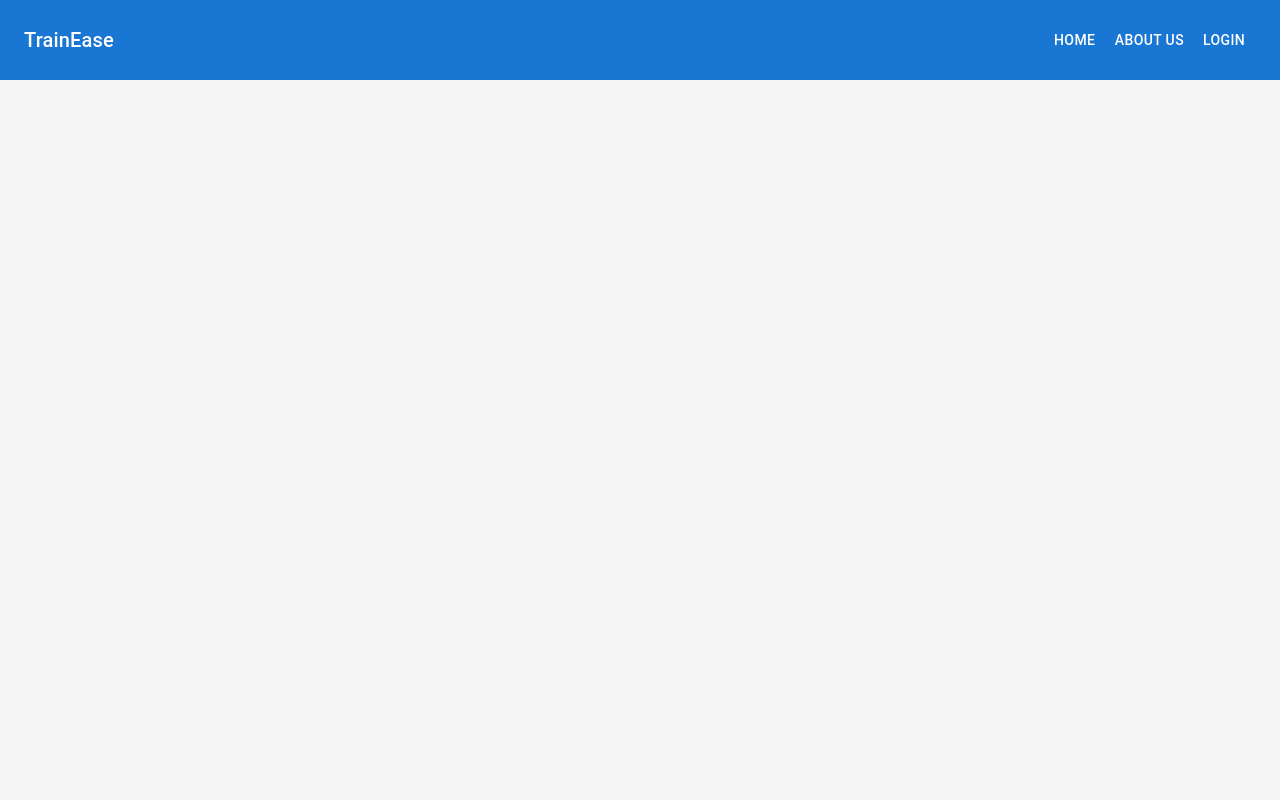
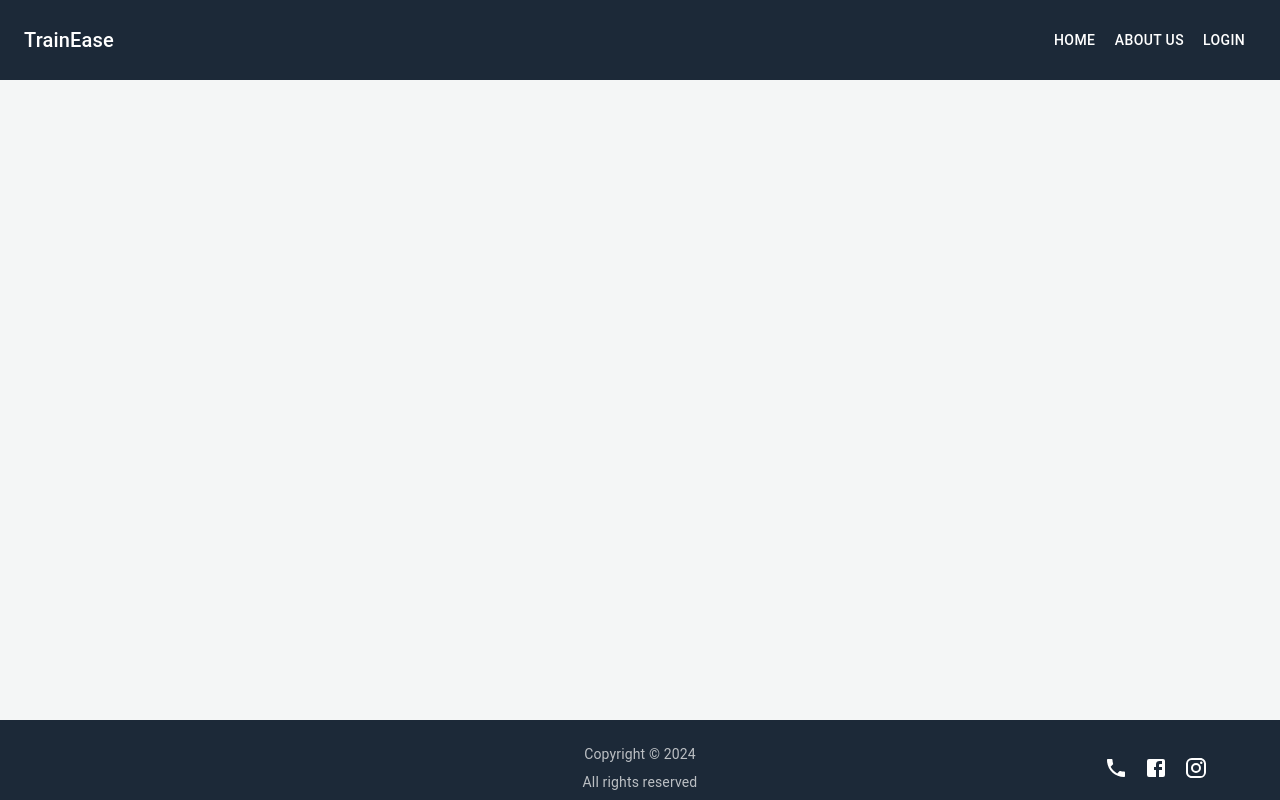
Before and after one commit to DimalshaMadushani/TrainEase-Frontend-Web, a React (Vite) app: page / in a window 1280 px wide. Built offline with nearby package versions, Linux system fonts and the light colour scheme.

Commit message:
Create a color theme

```diff
--- a/src/App.jsx
+++ b/src/App.jsx
@@ -13,14 +13,18 @@ import Profile from "./pages/Profile";
 import SeatSelection from "./pages/SeatSelection";
 import CheckOut from "./pages/CheckOut";
 import EditProfile from "./pages/EditProfile";
+import Footer from "./components/Footer";
+import theme from "./utils/theme";
+import { ThemeProvider } from "@mui/material/styles";
 
 function App() {
   return (
+    <ThemeProvider theme={theme}>
     <Box sx={{ display: "flex", flexDirection: "column", minHeight: "100vh" }}>
       <CssBaseline />
       <BrowserRouter>
         <Header />
-        <Box sx={{ flex: "1 0 auto", backgroundColor: "#f5f5f5" }}>
+        <Box sx={{ flex: "1 0 auto", backgroundColor: "#F4F6F6" }}>
           <Routes>
             <Route path="/home" element={<Home />} />
             <Route path="/schedules" element={<Schedules />} />
@@ -33,9 +37,10 @@ function App() {
             <Route path="/checkout" element={<CheckOut />} />
           </Routes>
         </Box>
-        {/* <Footer /> */}
+        <Footer />
       </BrowserRouter>
     </Box>
+    </ThemeProvider>
   );
 }
 
--- /dev/null
+++ b/src/utils/theme.js
@@ -0,0 +1,17 @@
+import { createTheme } from '@mui/material/styles';
+
+const theme = createTheme({
+  palette: {
+    primary: {
+      main: '#1C2938',
+    },
+    secondary: {
+      main: '#CD3F3E',
+    },
+    error: {
+      main: '#FF0000',
+    },
+  },
+});
+
+export default theme;
```
